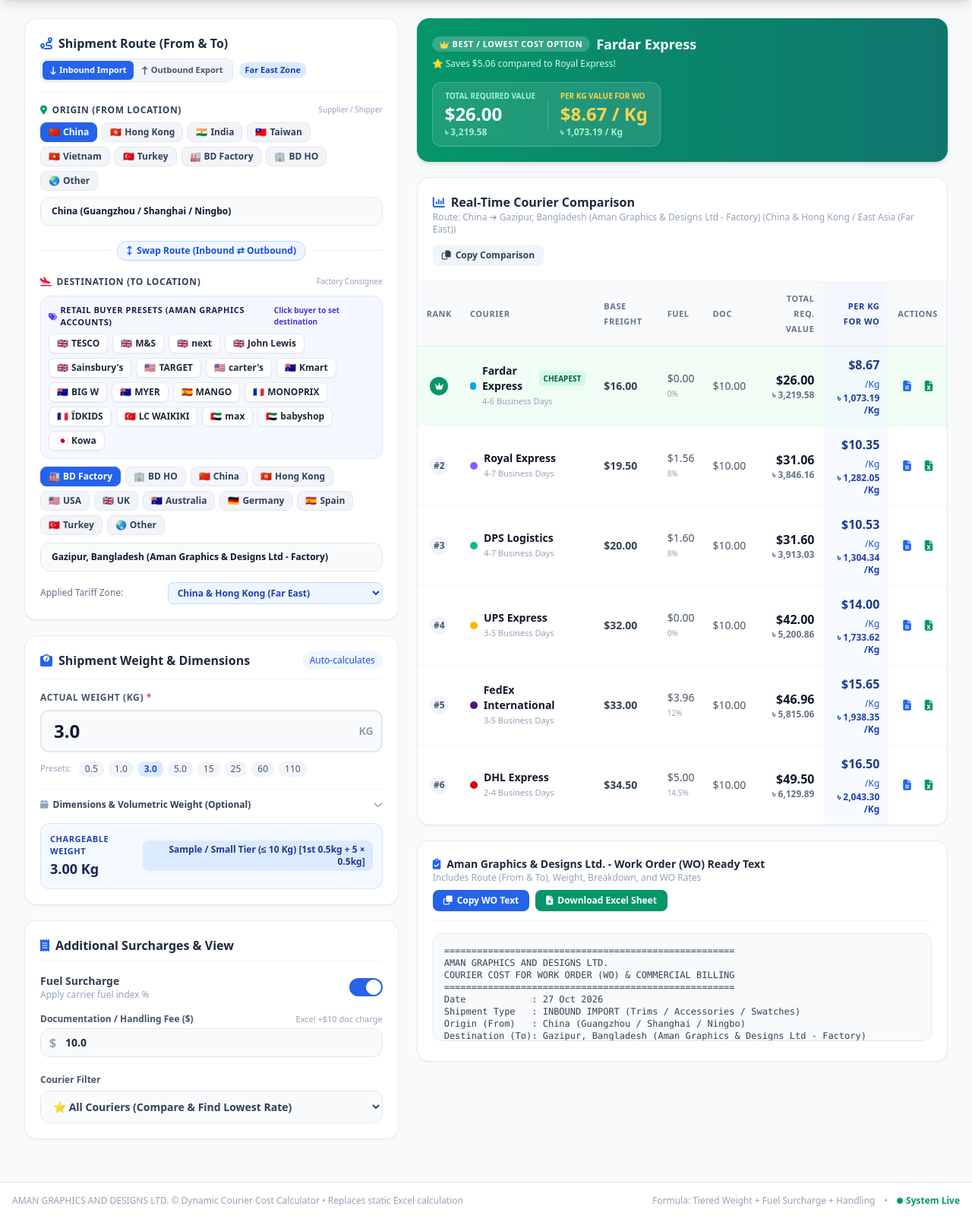
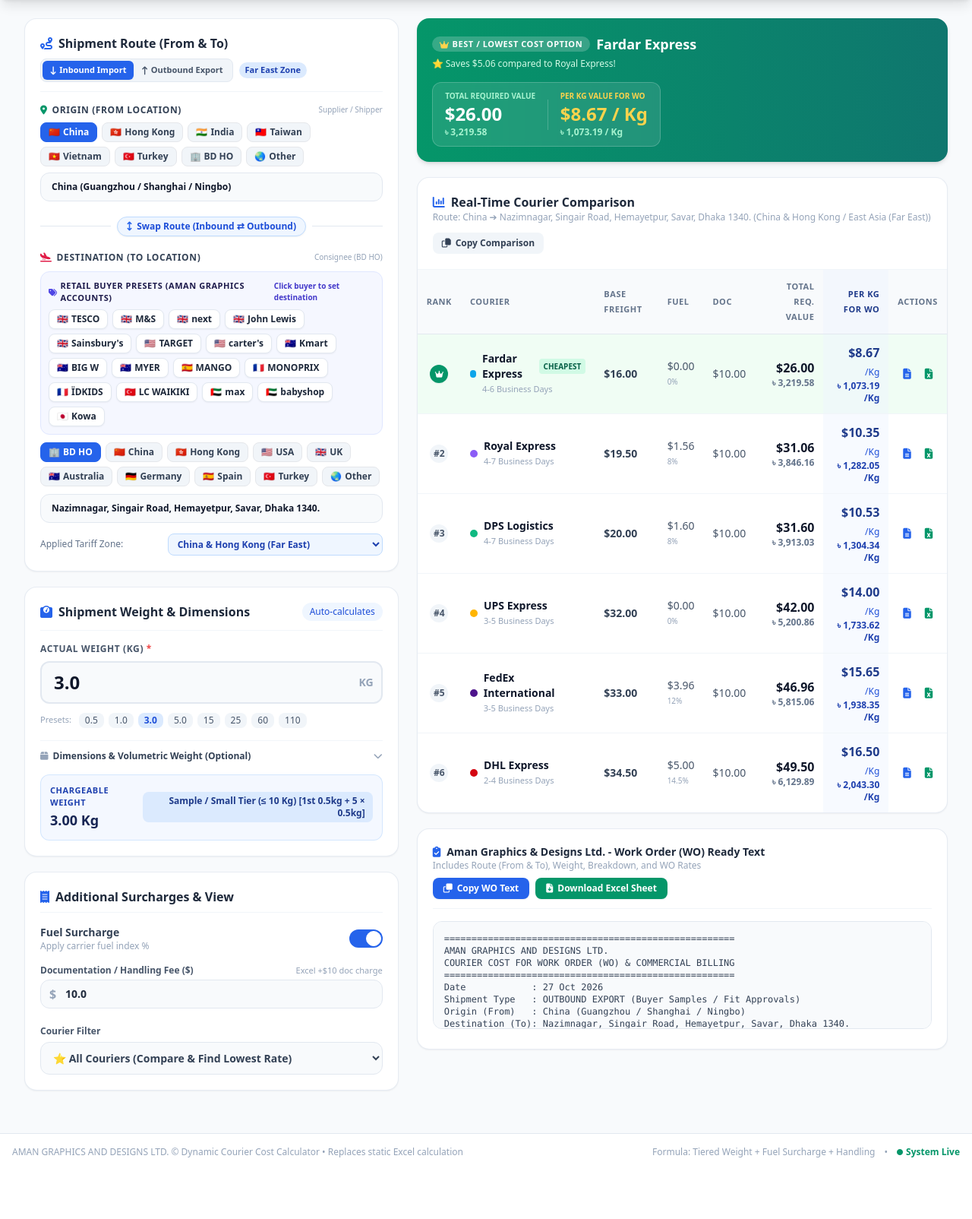
Before and after one commit to hasibul2136-dev/courier-cost-calculator, a Flask app: page / in a window 1280 px wide. Shown: the part 78-1682 px from the top of the page at 76% size. After the commit the page ends 1601 px from the top, so only its background shows below. Run offline with Flask 3, Linux system fonts and the light colour scheme; data that the repository does not hold is empty; some libraries are stand-ins or nearby versions.

Commit message:
Add files via upload

```diff
--- a/templates/index.html
+++ b/templates/index.html
@@ -27,6 +27,7 @@
     }
   </script>
   <link rel="stylesheet" href="https://cdnjs.cloudflare.com/ajax/libs/font-awesome/6.4.0/css/all.min.css">
+  <script src="https://cdn.jsdelivr.net/npm/xlsx@0.18.5/dist/xlsx.full.min.js"></script>
   <link rel="stylesheet" href="/static/css/style.css">
 </head>
 <body class="bg-slate-50 text-slate-800 font-sans min-h-screen flex flex-col">
@@ -140,10 +141,7 @@
               <button type="button" onclick="selectOrigin('Turkey', 'Istanbul', 'south_asia_middle_east')" class="origin-pill text-xs px-2.5 py-1 rounded-lg border font-semibold transition flex items-center gap-1 bg-slate-100 text-slate-700 hover:bg-blue-50 hover:text-blue-700">
                 <span>🇹🇷</span> Turkey
               </button>
-              <button type="button" onclick="selectOrigin('BD Factory', 'Gazipur (Aman Graphics & Designs Ltd)', 'china_hk')" class="origin-pill text-xs px-2.5 py-1 rounded-lg border font-semibold transition flex items-center gap-1 bg-slate-100 text-slate-700 hover:bg-blue-50 hover:text-blue-700">
-                <span>🏭</span> BD Factory
-              </button>
-              <button type="button" onclick="selectOrigin('BD HO', 'Dhaka (Aman Graphics & Designs Ltd)', 'china_hk')" class="origin-pill text-xs px-2.5 py-1 rounded-lg border font-semibold transition flex items-center gap-1 bg-slate-100 text-slate-700 hover:bg-blue-50 hover:text-blue-700">
+              <button type="button" onclick="selectOrigin('BD HO', 'Nazimnagar, Singair Road, Hemayetpur, Savar, Dhaka 1340.', 'china_hk')" class="origin-pill text-xs px-2.5 py-1 rounded-lg border font-semibold transition flex items-center gap-1 bg-slate-100 text-slate-700 hover:bg-blue-50 hover:text-blue-700" title="Aman Graphics & Designs Ltd. Head Office">
                 <span>🏢</span> BD HO
               </button>
               <button type="button" onclick="selectOrigin('Other', 'Custom Origin Address', 'rest_of_world')" class="origin-pill text-xs px-2.5 py-1 rounded-lg border font-semibold transition flex items-center gap-1 bg-slate-100 text-slate-700 hover:bg-blue-50 hover:text-blue-700">
@@ -176,7 +174,7 @@
               <label class="block text-xs font-bold uppercase tracking-wider text-slate-700 flex items-center gap-1.5">
                 <i class="fa-solid fa-plane-arrival text-rose-600"></i> Destination (To Location)
               </label>
-              <span class="text-[10px] text-slate-400 font-medium" id="destRoleLabel">Factory Consignee</span>
+              <span class="text-[10px] text-slate-400 font-medium" id="destRoleLabel">Consignee (BD HO)</span>
             </div>
 
             <!-- BUYER ACCOUNTS PRESETS SECTION -->
@@ -257,10 +255,7 @@
 
             <!-- Destination Quick Preset Country Pills -->
             <div class="flex flex-wrap gap-1.5" id="destinationQuickPills">
-              <button type="button" onclick="selectDestination('BD Factory', 'Gazipur (Aman Graphics & Designs Ltd)', 'china_hk')" class="dest-pill active text-xs px-2.5 py-1 rounded-lg border font-semibold transition flex items-center gap-1 bg-blue-600 text-white border-blue-600">
-                <span>🏭</span> BD Factory
-              </button>
-              <button type="button" onclick="selectDestination('BD HO', 'Dhaka (Aman Graphics & Designs Ltd)', 'china_hk')" class="dest-pill text-xs px-2.5 py-1 rounded-lg border font-semibold transition flex items-center gap-1 bg-slate-100 text-slate-700 hover:bg-blue-50 hover:text-blue-700">
+              <button type="button" onclick="selectDestination('BD HO', 'Nazimnagar, Singair Road, Hemayetpur, Savar, Dhaka 1340.', 'china_hk')" class="dest-pill active text-xs px-2.5 py-1 rounded-lg border font-semibold transition flex items-center gap-1 bg-blue-600 text-white border-blue-600" title="Aman Graphics & Designs Ltd. Head Office">
                 <span>🏢</span> BD HO
               </button>
               <button type="button" onclick="selectDestination('China', 'Guangzhou / Shanghai / Ningbo', 'china_hk')" class="dest-pill text-xs px-2.5 py-1 rounded-lg border font-semibold transition flex items-center gap-1 bg-slate-100 text-slate-700 hover:bg-blue-50 hover:text-blue-700">
@@ -294,9 +289,9 @@
 
             <!-- Destination Text Details Input -->
             <div class="relative">
-              <input type="text" id="inputDestination" value="Gazipur, Bangladesh (Aman Graphics & Designs Ltd - Factory)"
+              <input type="text" id="inputDestination" value="Nazimnagar, Singair Road, Hemayetpur, Savar, Dhaka 1340."
                 class="w-full text-xs font-bold text-slate-900 bg-slate-50 border border-slate-200 focus:border-blue-500 focus:bg-white rounded-xl px-3.5 py-2.5 outline-none transition"
-                placeholder="Destination city, factory address or buyer consignee..."
+                placeholder="Destination city, HO address or buyer consignee..."
                 oninput="triggerCalculation()">
             </div>
 
```
